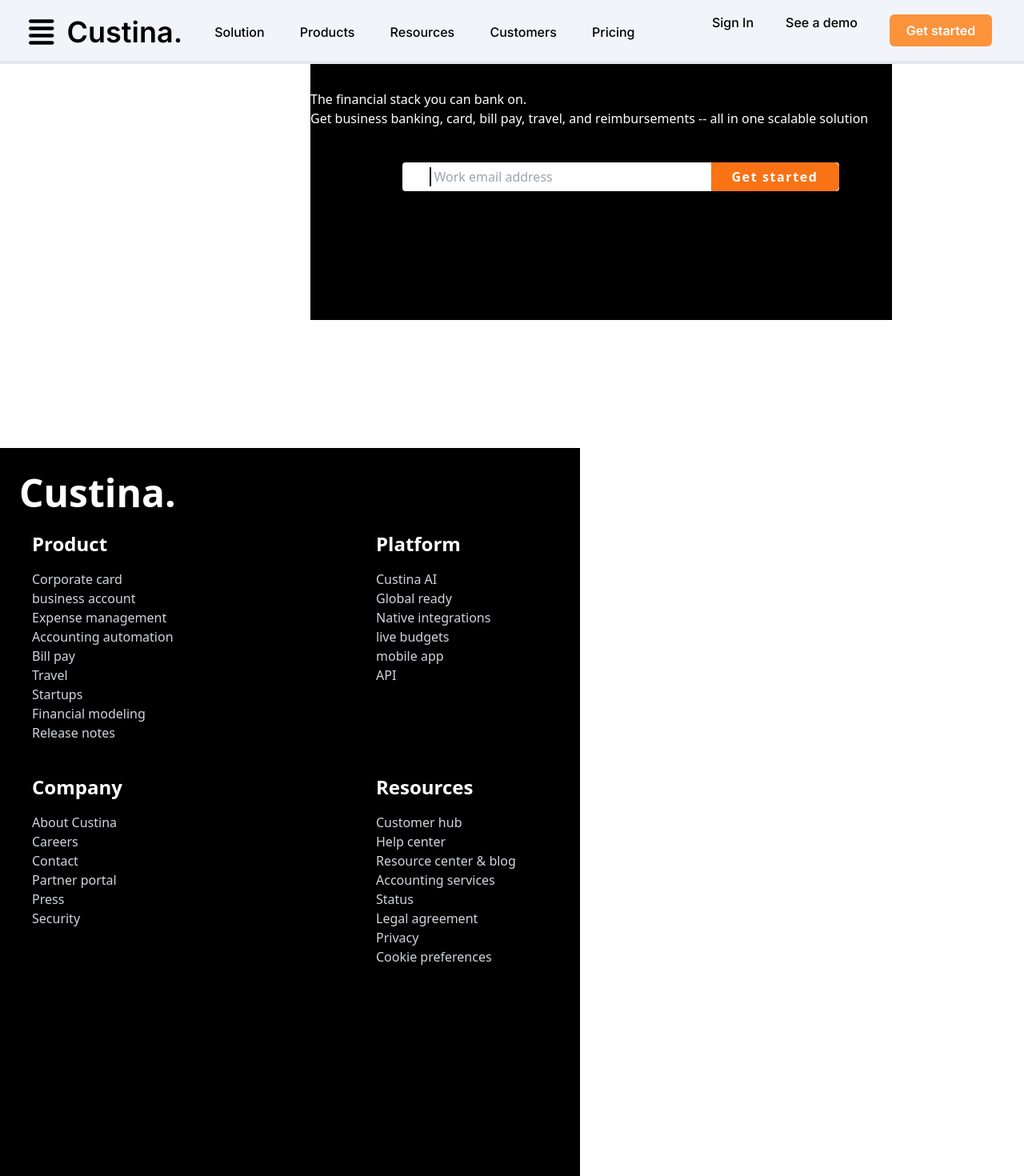
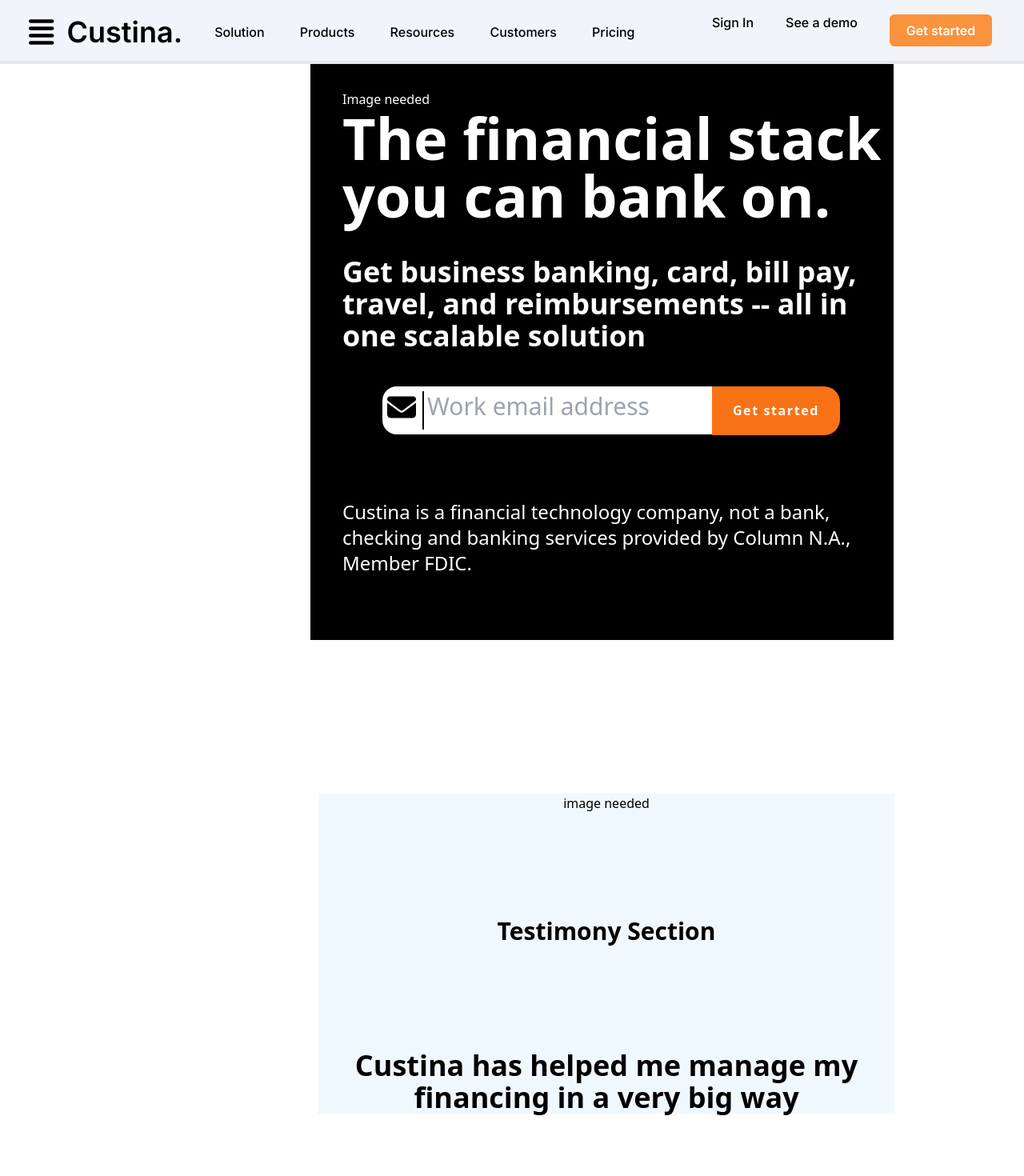
Before and after one commit to tijesunimi-5/custina, a Next.js app: page /startups in a window 1280 px wide. Shown: the top 1470 px of the page at 80% size. Built offline with nearby package versions, Linux system fonts and the light colour scheme.

Commit message:
fixed stuff

```diff
--- a/component/SideBar.js
+++ b/component/SideBar.js
@@ -80,7 +80,7 @@
     >
       <div
         onClick={stayOn}
-        className="option relative text-2xl font-bold bg-white w-[800px] h-[120vh] z-50 pt-16 mt-9 "
+        className="option relative text-2xl font-bold bg-white w-[800px] h-[150vh] z-50 pt-16 mt-9 "
       >
         <li
           className="list-none cursor-pointer pl-4 pt-8 pb-8 bg-slate-200 shadow-md rounded-r-md border-black border-t-2 border-b-2 text-4xl font-semibold"
@@ -135,7 +135,7 @@
           </li>
         </Link>
 
-        <div className="flex align-middle text-xl absolute bottom-0 right-0 left-0  font-medium  border-t-2 border-black justify-center bg-white m-auto">
+        <div className="flex align-middle text-xl absolute bottom-0 right-0 left-0  font-medium  border-t-2 border-black justify-center bg-white w-[800px]  m-auto">
           <button className="pt-1 mt-10 pb-1 pl-3 pr-3 rounded-md border-black border-2">
             Sign in
           </button>
@@ -143,7 +143,7 @@
             See a demo
           </button>
         </div>
-        <Sider onClick={turnOffSideProduct} dashoff={closeDash}/>
+        <Sider onClick={turnOffSideProduct} dashoff={closeDash} />
       </div>
     </motion.div>
   );
--- a/component/SiderProduct.js
+++ b/component/SiderProduct.js
@@ -212,7 +212,7 @@
           </div>
 
           <div className="mt-6">
-            <div className="  bg-white w-[800px] h-[110vh]">
+            <div className="  bg-white w-[800px] h-[150vh]">
               <span className="bg-gray-100 text-2xl font-bold pl-8 pt-6 pb-2 pr-[600px]">
                 Platform
               </span>
--- a/component/SiderResources.js
+++ b/component/SiderResources.js
@@ -26,7 +26,7 @@
       }}
       className="resources absolute top-0 left-0 w-[800px] h-[150vh] backdrop-blur-[2px]  z-30 hidden overflow-y-scroll overflow-x-hidden"
     >
-      <div className="flex flex-col  bg-white w-[800px] h-[180vh] z-30 pt-16">
+      <div className="flex flex-col  bg-white w-[800px] h-[200vh] z-30 pt-16">
         <span
           className="mainmenu pl-6 mt-6 text-orange-500 border-black border-b-2 pr-[340px] pb-6 "
           onClick={closeResources}
@@ -140,7 +140,7 @@
 
         <div>
           <div className=" mt-10 w-[720px]">
-            <span className="bg-gray-100 text-2xl  font-bold pl-8 pt-6 pb-2 w-[720px] pr-[505px]">
+            <span className="bg-gray-100 text-2xl  font-bold pl-8 pt-6 pb-2 w-[720px] pr-[305px]">
               Resource Center
             </span>
 
--- a/component/SiderSolution.js
+++ b/component/SiderSolution.js
@@ -36,7 +36,7 @@
       }}
       className="sidesolution absolute top-0 left-0 w-[800px] h-[150vh] backdrop-blur-[2px]  z-30 hidden overflow-y-scroll overflow-x-hidden"
     >
-      <div className="flex flex-col  bg-white w-[800px] h-[120vh] z-30 pt-16">
+      <div className="flex flex-col  bg-white w-[800px] h-[190vh] z-30 pt-16">
         <span
           className="mainmenu pl-6 mt-6 text-orange-500 border-black border-b-2 pr-[340px] pb-6 "
           onClick={closeSolution}
--- a/layout/Card.js
+++ b/layout/Card.js
@@ -15,7 +15,7 @@
       transition={{
         duration: 1.5,
       }}
-      className="w-[600px]  m-auto h-96 bg-slate-100 rounded-2xl shadow-xl mt-10 ml-[-30px]"
+      className="w-[600px]  m-auto h-60 bg-slate-100 rounded-2xl shadow-xl mt-10 ml-[-30px]"
     >
       {props.children}
     </motion.div>
--- a/pages/startups/index.js
+++ b/pages/startups/index.js
@@ -1,7 +1,8 @@
 import React from 'react'
 import { easeInOut, motion } from 'framer-motion';
 import { FontAwesomeIcon } from '@fortawesome/react-fontawesome';
-import { faEnvelope } from '@fortawesome/free-solid-svg-icons';
+import { faArrowRight, faEnvelope } from '@fortawesome/free-solid-svg-icons';
+import Card from '@/layout/Card';
 
 
 const index = () => {
@@ -9,9 +10,12 @@
     <div
       className={`home  m-auto w-[500px] justify-center pr-12 align-center pl-2 `}
     >
-      <div className="bg-black pt-28 w-[727px] text-white h-[50vh] ml-[-10px]">
-        <h1>The financial stack you can bank on.</h1>
-        <p>
+      <div className="bg-black pt-28 w-[729px] text-white h-[100vh] ml-[-10px] pl-10">
+        <div>Image needed</div>
+        <h1 className="text-7xl font-extrabold space-x-2 letter-spacing-sm">
+          The financial stack you can bank on.
+        </h1>
+        <p className="text-4xl pt-10 font-semibold">
           Get business banking, card, bill pay, travel, and reimbursements --
           all in one scalable solution
         </p>
@@ -29,25 +33,139 @@
             duration: 1,
             ease: easeInOut,
           }}
-        className="mt-10 m-auto pl-6 w-[550px] relative"
+          className="mt-10 ml-12 pl-0 mr-16 w-[550px] relative"
         >
-        <span className="absolute justify-center align-middle mt-2 h-6 ml-2 text-xl border-r-2 pr-2 border-black">
+          <span className="absolute justify-center align-middle mt-2 h-12 ml-2 text-black text-4xl border-r-2 pr-2 border-black">
             <FontAwesomeIcon icon={faEnvelope} />
           </span>
           <input
             type="email"
             placeholder="Work email address"
-          className="w-[550px] border-2 rounded-md h-10 px-10 border-black"
+            className="w-[550px] border-2 rounded-[20px] h-16 px-14 border-black placeholder:text-3xl"
           />
-        <button
-          className="absolute right-[-22px] rounded-tr-md rounded-br-md top-[1.95px] bg-orange-500 h-[36.2px] w-40 text-white font-semibold tracking-widest"
-
-        >
+          <button className="absolute right-[-24px] rounded-tr-[20px] rounded-br-[20px] top-[1.95px] bg-orange-500 h-[61px] w-40 text-white font-semibold tracking-widest">
             Get started
           </button>
         </motion.form>
+
+        <p className="mt-20 text-2xl font-light">
+          Custina is a financial technology company, not a bank, checking and
+          banking services provided by Column N.A., Member FDIC.
+        </p>
       </div>
 
+      <div className="flex flex-col justify-between w-[720px] h-[400px] bg-[#f0f8ff] mt-48 m-auto text-center">
+        <div className="text-center">image needed</div>
+        <h1 className="text-3xl font-semibold">Testimony Section</h1>
+        <p className="text-4xl font-semibold">
+          Custina has helped me manage my financing in a very big way{" "}
+        </p>
+      </div>
+
+      <div className="flex flex-col justify-start w-[720px] mt-32">
+        <div>image needed</div>
+        <div className="w-[690px] pl-10">
+          <h1 className="text-6xl font-extrabold m-auto text-start">
+            Make your money work harder with banking and treasury.
+          </h1>
+          <p className="pt-10 text-4xl letter-spacing-[5px] leading-10 font-medium text-start">
+            Trusted by 1 in 3 venture-backed US startups, the Custina account
+            gives you access to checking, treasury, and FDIC insurance all in
+            one account.
+          </p>
+          <ul className="mt-9 text-3xl font-medium list-disc ml-6">
+            <li className="pb-6">
+              Send fast ACH, checks, and wires in 41 currencies
+            </li>
+            <li className="pb-6">
+              Earn 4.89% yield on all of your operational cash
+            </li>
+            <li className="pb-6">
+              Get up to $6M FDIC insurance through program banks*
+            </li>
+            <li className="pb-6">Sign up all online in just 10 minutes</li>
+          </ul>
+
+          <p className="text-red-400 text-3xl">
+            Learn more about Custina business accounts{" "}
+            <FontAwesomeIcon icon={faArrowRight} />
+          </p>
+        </div>
+
+        <div className="m-auto mt-20 w-[650px]">
+          <h1 className="text-5xl font-extrabold text-center">
+            The operating account for founders, by founders.
+          </h1>
+
+          <div className="m-auto ml-14">
+            <Card>
+              <h1 className="text-3xl font-bold pl-10 pt-6">
+                Increase your spending power
+              </h1>
+              <p className="text-2xl font-medium pt-8 pl-10">
+                Extend your runway with instant Custina card payments and up to
+                20x higher limits with a Custina business account.
+              </p>
+            </Card>
+
+            <Card>
+              <h1 className="text-3xl font-bold pl-10 pt-6">
+                Earn yield, stay liquid
+              </h1>
+              <p className="text-2xl font-medium pt-8 pl-10">
+                Earn high yield on your operational cash with a fully integrated
+                treasury account. No minimums or hidden fees, automated
+                transfers, and 100% liquidity.
+              </p>
+            </Card>
+
+            <Card>
+              <h1 className="text-3xl font-bold pl-10 pt-6">
+                Secure your captial
+              </h1>
+              <p className="text-2xl font-medium pt-8 pl-10">
+                Safeguard your funds with customizable approval flows, 24/7
+                support, and up to $6M in FDIC insurance (20x the standard
+                protection) through our program banks*.
+              </p>
+            </Card>
+
+            <Card>
+              <h1 className="text-3xl font-bold pl-10 pt-6">
+                Automated bill pay
+              </h1>
+              <p className="text-2xl font-medium pt-8 pl-10">
+                Keep more cash on hand with a business account that allows you
+                to settle bills up to 5 days sooner with integrated bill pay.
+              </p>
+            </Card>
+          </div>
+        </div>
+
+        <div className="flex flex-col justify-between w-[720px] h-[400px] bg-[#f0f8ff] mt-48 m-auto text-center">
+          <div className="text-center">image needed</div>
+          <h1 className="text-3xl font-semibold">Testimony Section</h1>
+          <p className="text-4xl font-semibold">
+            Custina has helped me manage my financing in a very big way{" "}
+          </p>
+        </div>
+
+        <div className='w-[650px] m-auto mt-28'>
+          <div>image needed</div>
+          <h1 className='text-6xl font-extrabold text-start'>Give corporate cards to your crew.</h1>
+          <p className='text-3xl font-bold mt-10'>
+            Unlock credit based on your business, not your credit score. And easily issue cards and reimbursements.
+          </p>
+          <ul className='mt-6 list-disc text-3xl ml-7'>
+            <li className='pb-6'>No personal guarantee required</li>
+            <li className='pb-6'>Unlimited virtual and physical cards</li>
+            <li className='pb-6'>Rewards that grow your business</li>
+            <li className='pb-6'>24/7 fraud monitoring and protection</li>
+            <li className='pb-6'>Apple Pay and mobile wallet</li>
+          </ul>
+          <p className='text-red-400 text-2xl'>Discover everything that Custina cards offer as you scale <FontAwesomeIcon icon={faArrowRight} /></p>
+        </div>
+      </div>
     </div>
   );
 }
```
Lines whose indentation alone changed are shown as unchanged.
